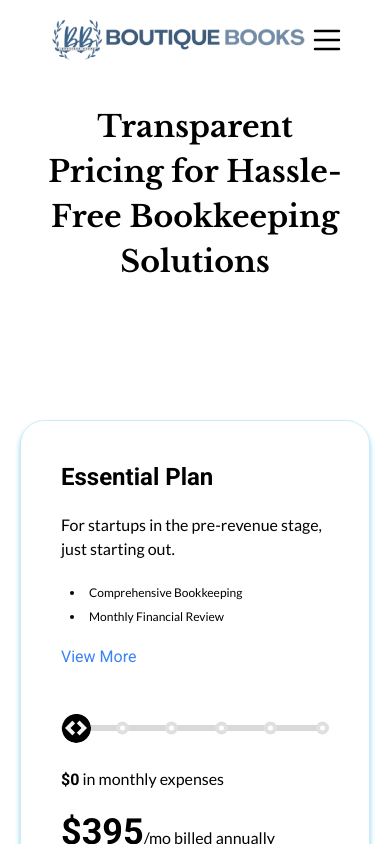
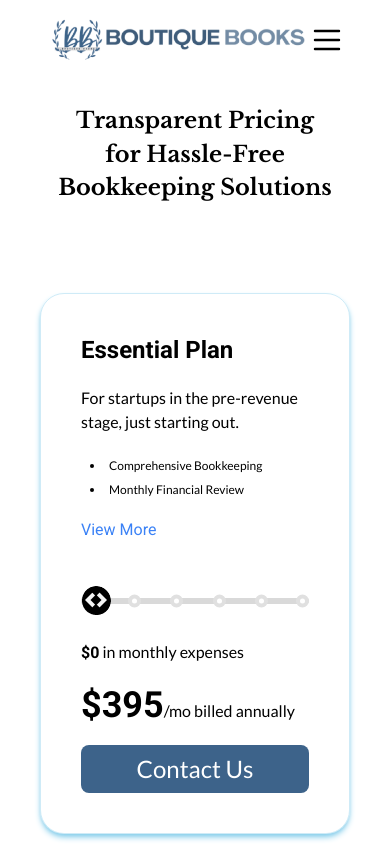
Before and after one commit to NikhilMourya/Boutique-Books, a React (Vite) app: page /pricing in a window 390 px wide. Shown: the top 844 px of the page. Built offline with nearby package versions, Linux system fonts and the light colour scheme; a web font is replaced by a local one.

Commit message:
home & pricing page responsive

```diff
--- a/src/page/HomePage.jsx
+++ b/src/page/HomePage.jsx
@@ -324,7 +324,7 @@ const HomePage = () => {
     <>
       <section className="w-full relative bg-white">
         <main className="py-32 my-20">
-          <div>
+          <div className='max-md:px-10'>
             <h1 className="font-primary lg:text-4xl md:text-3xl">
               Seamless Bookkeeping with <br />
               AI-Enhanced Human Expertise
@@ -333,7 +333,7 @@ const HomePage = () => {
               Effortless and Accurate Bookkeeping for Your Business
             </p>
           </div>
-          <div className="my-4 p-3 flex gap-5 justify-center items-center">
+          <div className="my-4 max-md:px-10 p-3 flex flex-col sm:flex-row gap-5 justify-center items-center">
             <Link to="/contact">
               <button className="px-7 p-2 border-black border text-black rounded-full text-md">
                 Learn More
@@ -576,7 +576,7 @@ const HomePage = () => {
             </div>
           </div>
         </section>
-        <section className="py-20 p-10 px-0 md:mx-28 md:my-32 bg-light-section">
+        <section className="py-20 p-10 px-0 sm:mx-20 md:mx-28 md:my-32 bg-light-section">
           <h1 className="max-md:px-10 font-primary text-2xl sm:text-3xl lg:text-4xl mb-8">
             Real Feedback from Real Clients
           </h1>
--- a/src/page/PricingPage.jsx
+++ b/src/page/PricingPage.jsx
@@ -210,10 +210,10 @@ export default function PricingPage() {
     return () => ctx.revert(); // <- cleanup!
   }, []);
   return (
-    <main className="flex flex-col justify-between gap-24 pt-16 bg-white">
+    <main className="flex flex-col justify-between gap-12 lg:gap-24 pt-16 bg-white">
       <section className="container my-10 mx-auto px-5 flex flex-col items-center">
         <h1
-          className="font-primary text-3xl md:text-4xl text-center"
+          className="font-primary text-balance text-[1.4rem] sm:text-2xl md:text-4xl text-center"
           style={{ lineHeight: 1.5 }}
         >
           Transparent Pricing for <br className="hidden md:block" /> Hassle-Free
@@ -221,8 +221,8 @@ export default function PricingPage() {
         </h1>
       </section>
 
-      <section className="px-5 md:px-16 sm:min-h-[400px] grid grid-cols-1 gap-y-16 gap-x-5 md:grid-cols-2 lg:grid-cols-3 justify-center">
-        <div className="card p-10 grid gap-y-5 items-center text-left md:gap-y-0 shadow-md border border-primary/40 shadow-primary rounded-3xl min-h-[400px]">
+      <section className="max-md:px-10 px-5 md:px-16 sm:min-h-[400px] grid grid-cols-1 gap-y-16 gap-x-5 md:grid-cols-2 lg:grid-cols-3 justify-center">
+        <div className="card p-10 grid gap-y-5 items-center text-left md:gap-y-2 shadow-md border border-primary/40 shadow-primary rounded-3xl min-h-[400px]">
           <h3 className="font-semibold text-2xl">Essential Plan</h3>
           <p>For startups in the pre-revenue stage, just starting out.</p>
           <div className="w-full max-w-md mx-auto mb-5">
@@ -280,7 +280,7 @@ export default function PricingPage() {
           </Link>
 
         </div>
-        <div className="card p-10 grid gap-y-5 items-center text-left md:gap-y-0 shadow-md border border-primary/40 shadow-primary rounded-3xl min-h-[400px]">
+        <div className="card p-10 grid gap-y-5 items-center text-left md:gap-y-2 shadow-md border border-primary/40 shadow-primary rounded-3xl min-h-[400px]">
           <h3 className="font-semibold text-2xl">Premium Plan</h3>
           <p>For companies with refined needs, reflecting their high value.</p>
           <div className="w-full max-w-md mx-auto mb-5">
@@ -337,7 +337,7 @@ export default function PricingPage() {
             </button>
           </Link>
         </div>
-        <div className="relative card p-10 grid gap-y-5 items-center text-left md:gap-y-0 shadow-md border border-primary/40 shadow-primary rounded-3xl min-h-[400px]">
+        <div className="relative card p-10 grid gap-y-5 items-center text-left md:gap-y-2 shadow-md border border-primary/40 shadow-primary rounded-3xl min-h-[400px]">
           <h3 className="font-semibold text-2xl">Elite Plan</h3>
           <p className="self-start">
             Craft a plan precisely suited to your business needs.
```
